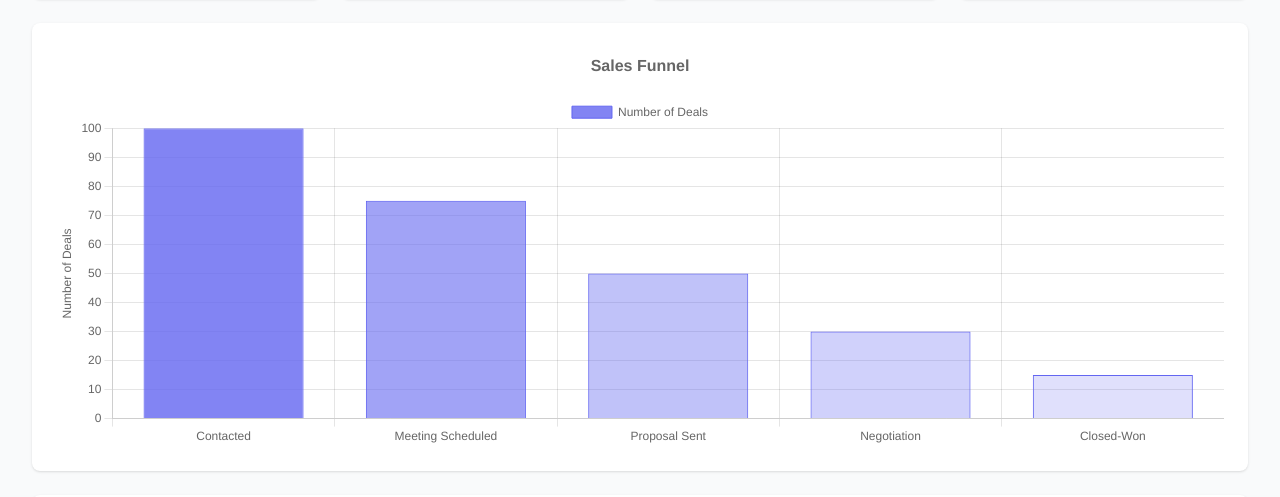
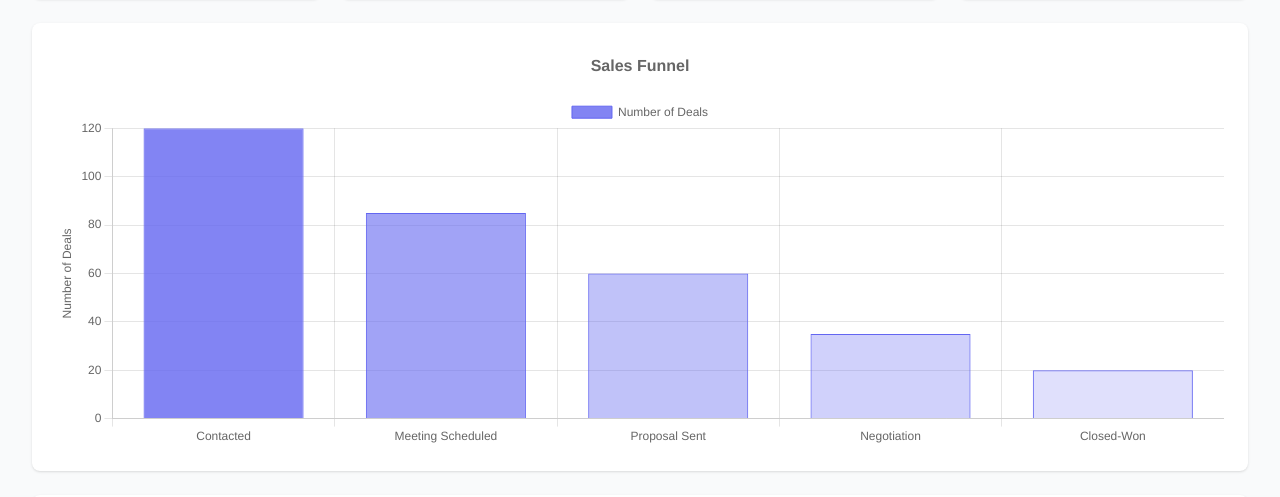
Before and after one commit to pvdeploy/sales-funnel, a Next.js app in the folder sales-funnel/: page / in a window 1280 px wide. Shown: the part 277-774 px from the top of the page. Built offline with nearby package versions, Linux system fonts and the light colour scheme.

Commit message:
Add date range selection to Sales Dashboard
- Integrated DateRangePicker component in Home page
- Implemented state management for date range selection
- Updated FunnelChart to accept dynamic start and end dates
- Enhanced dashboard layout with flexible date filtering

```diff
--- a/sales-funnel/src/app/page.tsx
+++ b/sales-funnel/src/app/page.tsx
@@ -1,15 +1,34 @@
+'use client';
+
+import { useState } from 'react';
 import Navigation from '@/components/Navigation';
 import DashboardStats from '@/components/DashboardStats';
 import FunnelChart from '@/components/FunnelChart';
 import RecentActivity from '@/components/RecentActivity';
+import DateRangePicker from '@/components/DateRangePicker';
 
 export default function Home() {
+  const [dateRange, setDateRange] = useState<{
+    startDate: Date | null;
+    endDate: Date | null;
+  }>({
+    startDate: new Date(new Date().setDate(new Date().getDate() - 30)),
+    endDate: new Date(),
+  });
+
+  const handleDateRangeChange = (startDate: Date | null, endDate: Date | null) => {
+    setDateRange({ startDate, endDate });
+  };
+
   return (
     <main>
       <Navigation />
       <div className="max-w-7xl mx-auto py-6 sm:px-6 lg:px-8">
         <div className="px-4 py-6 sm:px-0">
-          <h1 className="text-2xl font-semibold text-gray-900">Sales Dashboard</h1>
+          <div className="flex justify-between items-center">
+            <h1 className="text-2xl font-semibold text-gray-900">Sales Dashboard</h1>
+            <DateRangePicker onDateRangeChange={handleDateRangeChange} />
+          </div>
 
           <div className="mt-6">
             <DashboardStats />
@@ -17,7 +36,7 @@ export default function Home() {
 
           <div className="mt-6 bg-white p-6 rounded-lg shadow">
             <div className="w-full">
-              <FunnelChart />
+              <FunnelChart startDate={dateRange.startDate} endDate={dateRange.endDate} />
             </div>
           </div>
 
```
